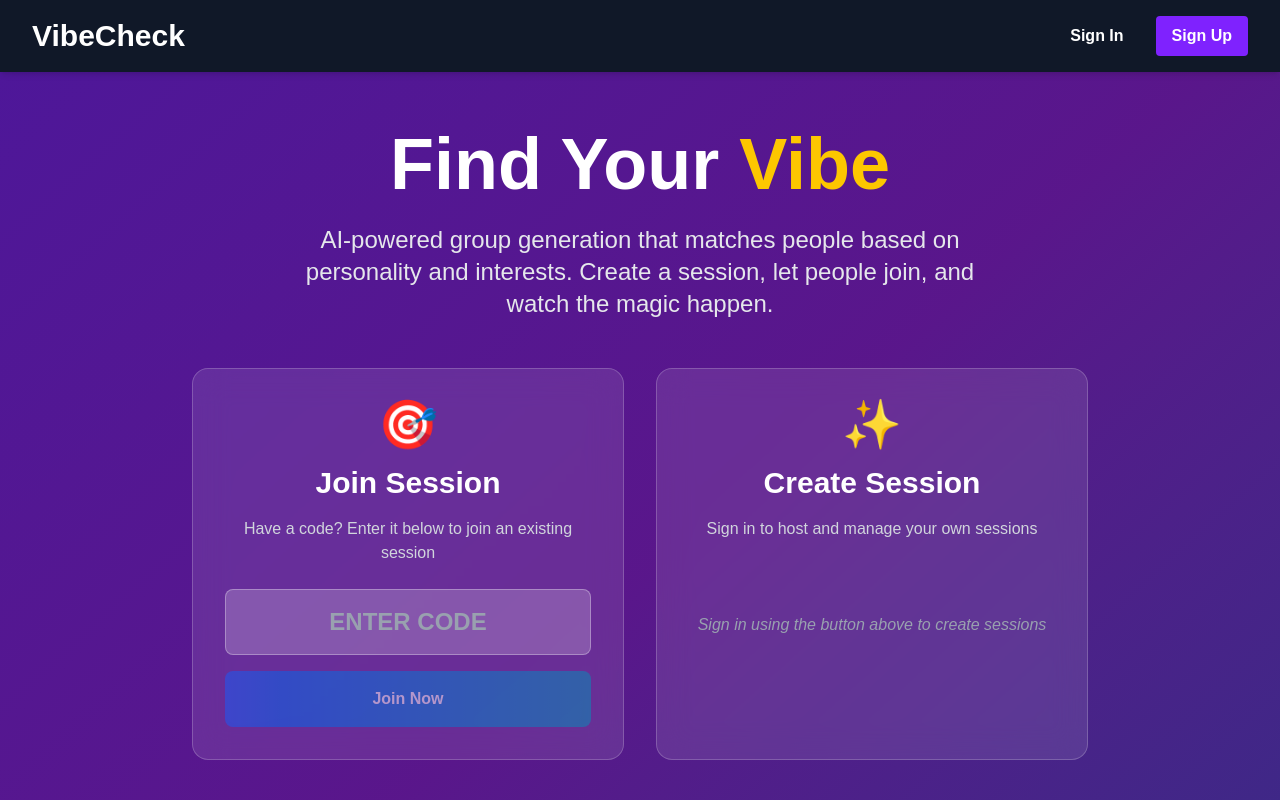
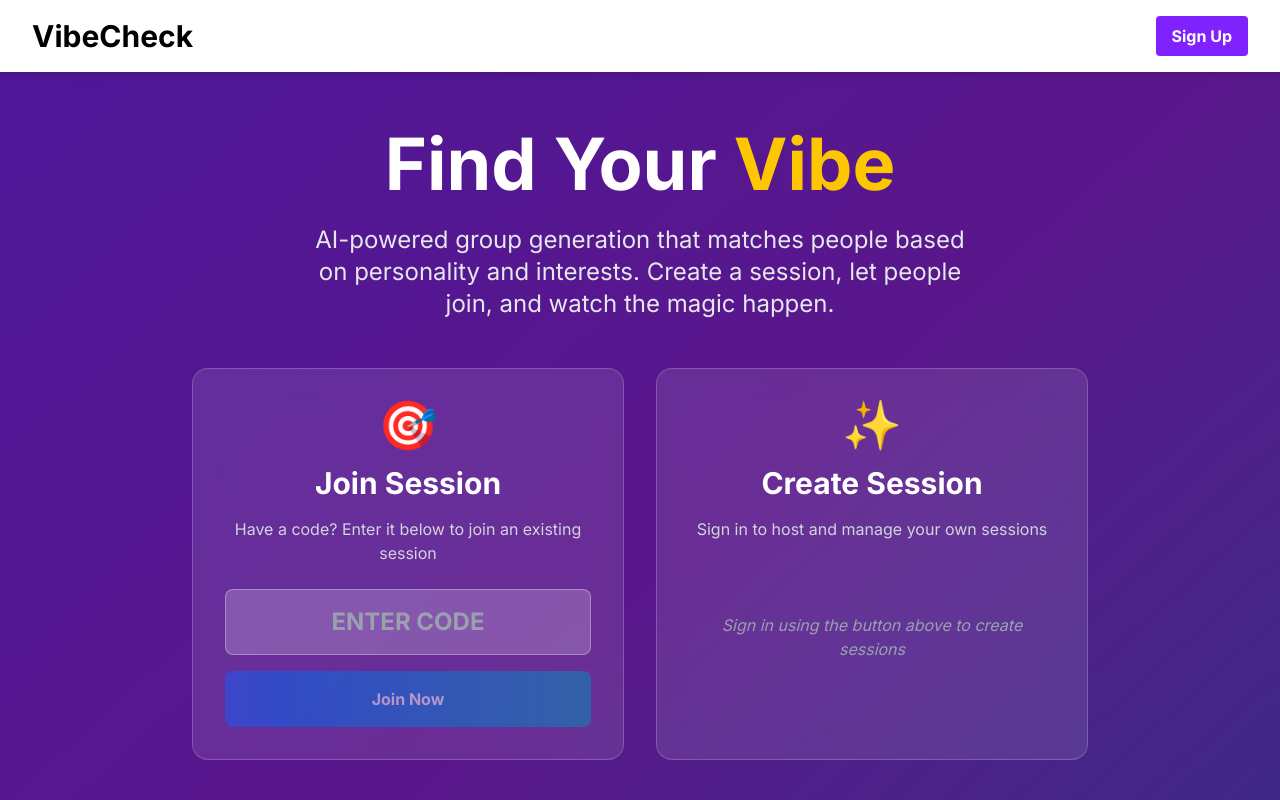
Before and after one commit to Benjam1n-Tang/hopperhacks-vibecheck, a Next.js app: page / in a window 1280 px wide. Shown: the top 800 px of the page. Built offline with nearby package versions, Linux system fonts and the light colour scheme; no server answers.

Commit message:
Implement font

```diff
--- a/app/globals.css
+++ b/app/globals.css
@@ -3,17 +3,20 @@
 :root {
   --background: #ffffff;
   --foreground: #000000;
+  --primary: #FF8000;
 }
 
 @theme inline {
   --color-background: var(--background);
   --color-foreground: var(--foreground);
+  --color-primary: var(--primary);
   --font-sans: var(--font-geist-sans);
   --font-mono: var(--font-geist-mono);
+  --font-inter: var(--font-inter);
 }
 
 body {
   background: var(--background);
   color: var(--foreground);
-  font-family: Arial, Helvetica, sans-serif;
+  font-family: var(--font-inter);
 }
--- a/app/layout.tsx
+++ b/app/layout.tsx
@@ -7,7 +7,7 @@ import {
   SignedOut,
   UserButton,
 } from '@clerk/nextjs';
-import { Geist, Geist_Mono } from 'next/font/google';
+import { Geist, Geist_Mono, Inter } from 'next/font/google';
 import './globals.css';
 import NavBar from '../components/NavBar';
 
@@ -19,6 +19,12 @@ const geistSans = Geist({
 const geistMono = Geist_Mono({
   variable: '--font-geist-mono',
   subsets: ['latin'],
+});
+
+const inter = Inter({
+  variable: '--font-inter',
+  subsets: ['latin'],
+  weight: ['100', '200', '300', '400', '500', '600', '700', '800', '900'],
 });
 
 export const metadata: Metadata = {
@@ -35,7 +41,7 @@ export default function RootLayout({
     <ClerkProvider>
       <html lang="en">
         <body
-          className={`${geistSans.variable} ${geistMono.variable} antialiased`}
+          className={`${geistSans.variable} ${geistMono.variable} ${inter.variable} antialiased`}
         >
           <NavBar />
           {children}
--- a/components/NavBar.tsx
+++ b/components/NavBar.tsx
@@ -36,7 +36,7 @@ const NavBar = () => {
   };
 
   return (
-    <nav className="flex items-center justify-between px-8 py-4 bg-gray-900 text-white shadow-md fixed top-0 z-50 w-full">
+    <nav className="flex items-center justify-between px-8 py-4 bg-white text-black shadow-md fixed top-0 z-50 w-full">
       <Link
         href="/"
         className="font-bold text-3xl hover:text-violet-400 transition"
```
